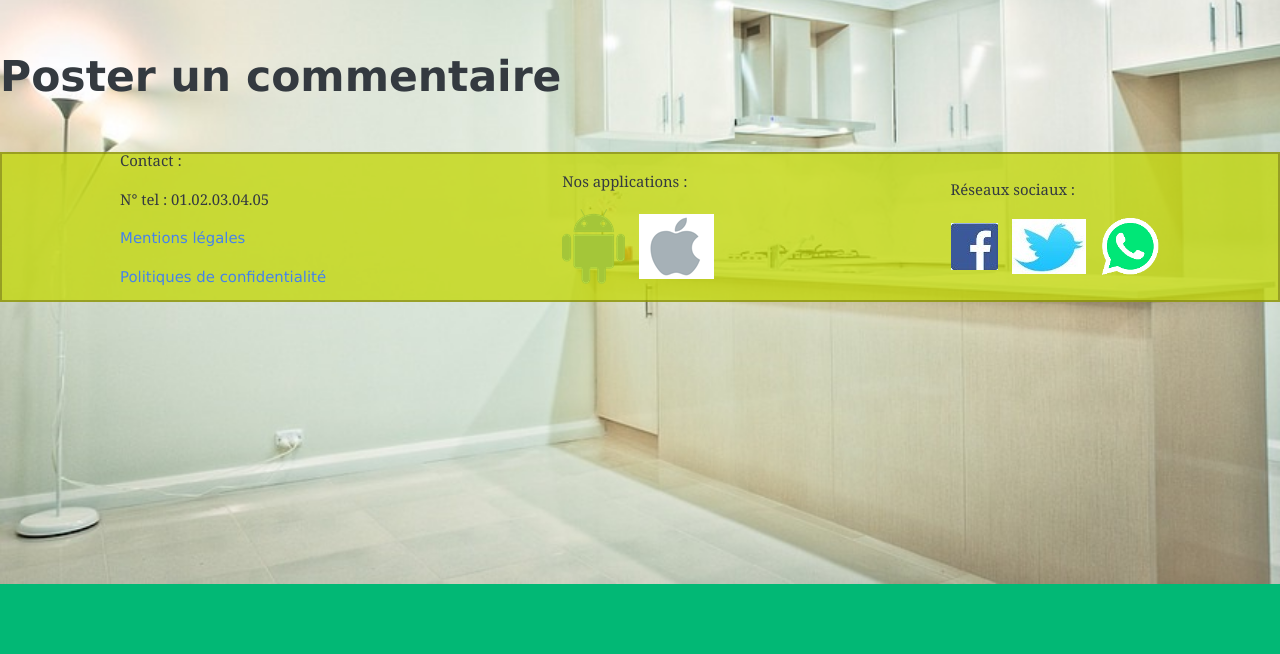
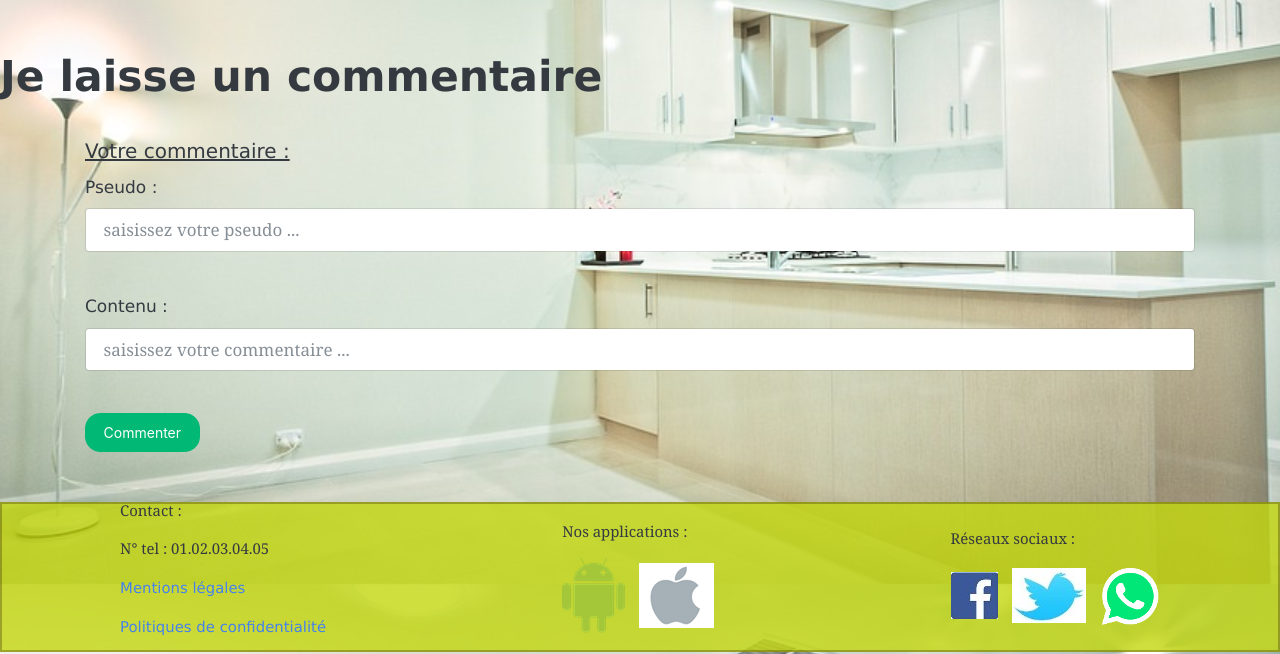
Before and after one commit to Elfebleu9/projet2, a Symfony app: template templates/pjim1/commsite.html.twig in a window 1280 px wide. Shown: the part 216-870 px from the top of the page. Before the commit the page ends 800 px from the top, so only its background shows below. Run offline with Twig, Linux system fonts and the light colour scheme; the template is opened without the code that fills it, so the values that code supplies are empty; some libraries are stand-ins or nearby versions.

Commit message:
page comm 2

```diff
--- a/templates/pjim1/commsite.html.twig
+++ b/templates/pjim1/commsite.html.twig
@@ -1,7 +1,25 @@
 {% extends 'base3.html.twig' %}
 
 {% block body%}
-        <h1 id="ce"> Poster un commentaire </h1>
+       <h1 id="ce"> Je laisse un commentaire </h1><br/>
+
+        <div class="container">
+            <form action="" method="post">
+                <label style="font-size: 20px; fony-weight: bold; text-decoration:underline">Votre commentaire : </label>
+                    <p>
+                        <label> Pseudo : </label>
+                        <input class="form-control" id="comm" type="text" name="auteur" placeholder="saisissez votre pseudo ...">
+                    </p><br/>
+                    <p>
+                         <label> Contenu : </label>
+                        <input class="form-control" id="comm" type="textarea" name="contenu" placeholder="saisissez votre commentaire ..." >
+                    </p><br/>
+                    <p><input type="submit" class="btn btn-success"  value="Commenter"></p>
+
+
+
+            </form>
+        </div>
 
 
 
```
Also changed, not shown: src/Controller/Pjim1Controller.php (+33 -0 lines), templates/pjim1/commshwpost.html.twig (+6 -10 lines).
